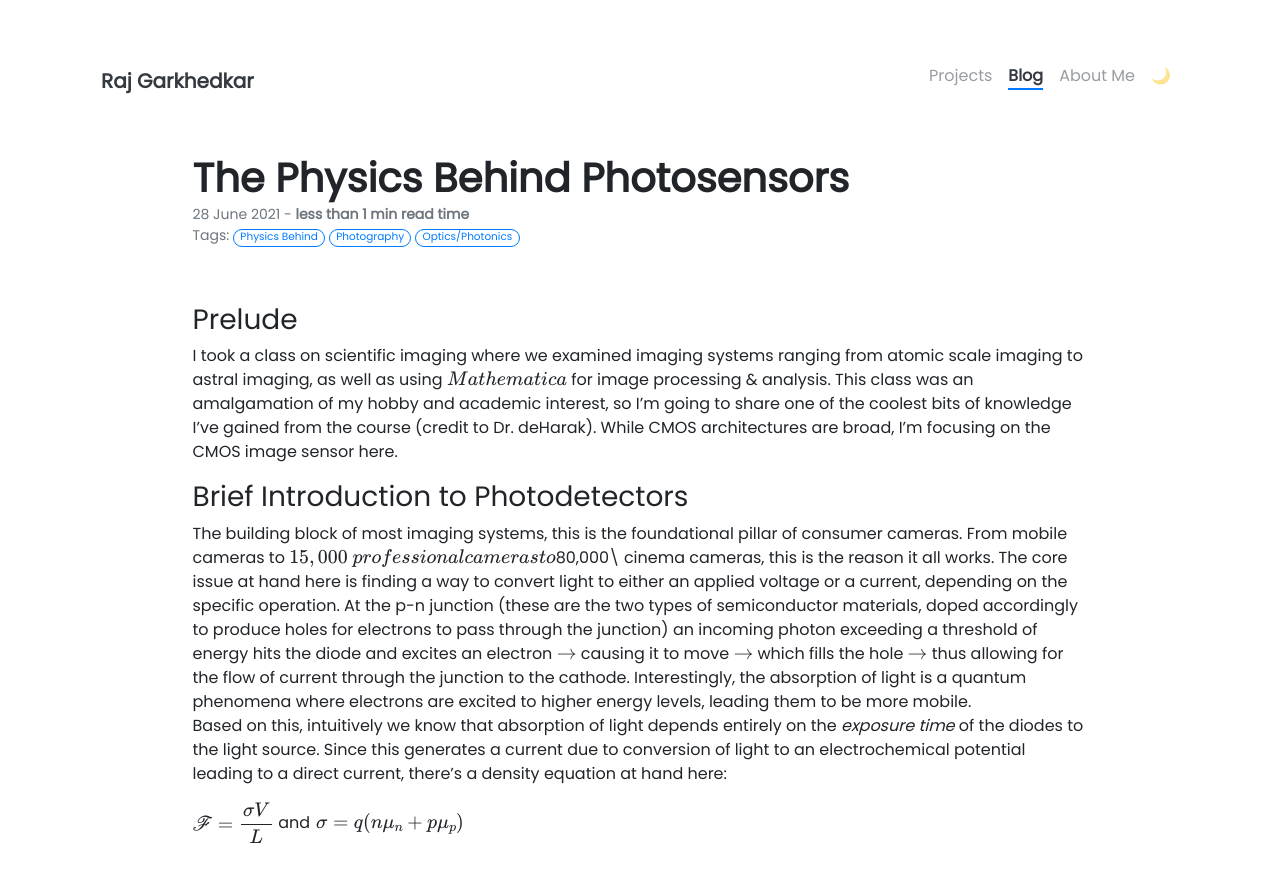
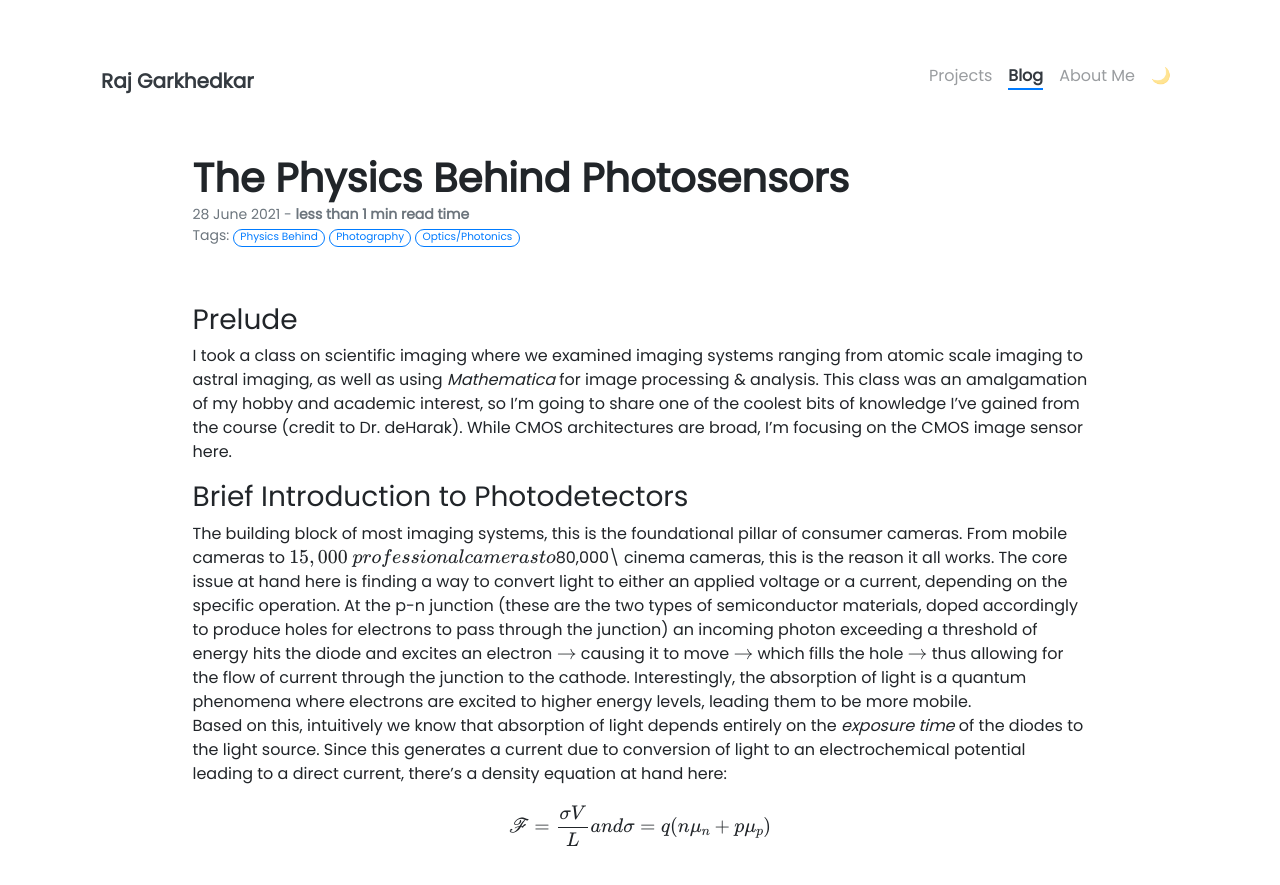
Before and after one commit to rajgark/rajgark.github.io, a Jekyll site: the page built from _posts/2021-06-28-pb-photosensor.md, in a window 1280 px wide, cut to the strip 0-904 px from the top of the page. Shown: the top 885 px of the strip. Built offline with Jekyll 4.4.1, drawn with Linux system fonts in a browser that asks for light colours; nearby versions of some CDN libraries; our own code applies the rules of GitHub Pages for plain Markdown files; formulas are drawn with MathJax 3; comment, search, counter and statistics services are not loaded.

Commit message:
equation edits

```diff
--- a/_posts/2021-06-28-pb-photosensor.md
+++ b/_posts/2021-06-28-pb-photosensor.md
@@ -9,7 +9,7 @@ mathjax: true
 ---
 <br>
 ### Prelude
-I took a class on scientific imaging where we examined imaging systems ranging from atomic scale imaging to astral imaging, as well as using $Mathematica$ for image processing & analysis. This class was an amalgamation of my hobby and academic interest, so I'm going to share one of the coolest bits of knowledge I've gained from the course (credit to Dr. deHarak). While CMOS architectures are broad, I'm focusing on the CMOS image sensor here.
+I took a class on scientific imaging where we examined imaging systems ranging from atomic scale imaging to astral imaging, as well as using _Mathematica_ for image processing & analysis. This class was an amalgamation of my hobby and academic interest, so I'm going to share one of the coolest bits of knowledge I've gained from the course (credit to Dr. deHarak). While CMOS architectures are broad, I'm focusing on the CMOS image sensor here.
 <br>
 ### Brief Introduction to Photodetectors
 The building block of most imaging systems, this is the foundational pillar of consumer cameras. From mobile cameras to \$15,000\ professional cameras to \$80,000\ cinema cameras, this is the reason it all works. The core issue at hand here is finding a way to convert light to either an applied voltage or a current, depending on the specific operation. At the p-n junction (these are the two types of semiconductor materials, doped accordingly to produce holes for electrons to pass through the junction) an incoming photon exceeding a threshold of energy hits the diode and excites an electron $\to$ causing it to move $\to$ which fills the hole $\to$ thus allowing for the flow of current through the junction to the cathode. Interestingly, the absorption of light is a quantum phenomena where electrons are excited to higher energy levels, leading them to be more mobile.
@@ -19,11 +19,7 @@ Based on this, intuitively we know that absorption of light depends entirely on
 $$
 \begin{aligned}
 \mathscr{F} = \frac{\sigma V}{L}
-\end{aligned}
-$$
 and
-$$
-\begin{aligned}
 \sigma = q(n\mu_n + p\mu_p)
 \end{aligned}
 $$
```
